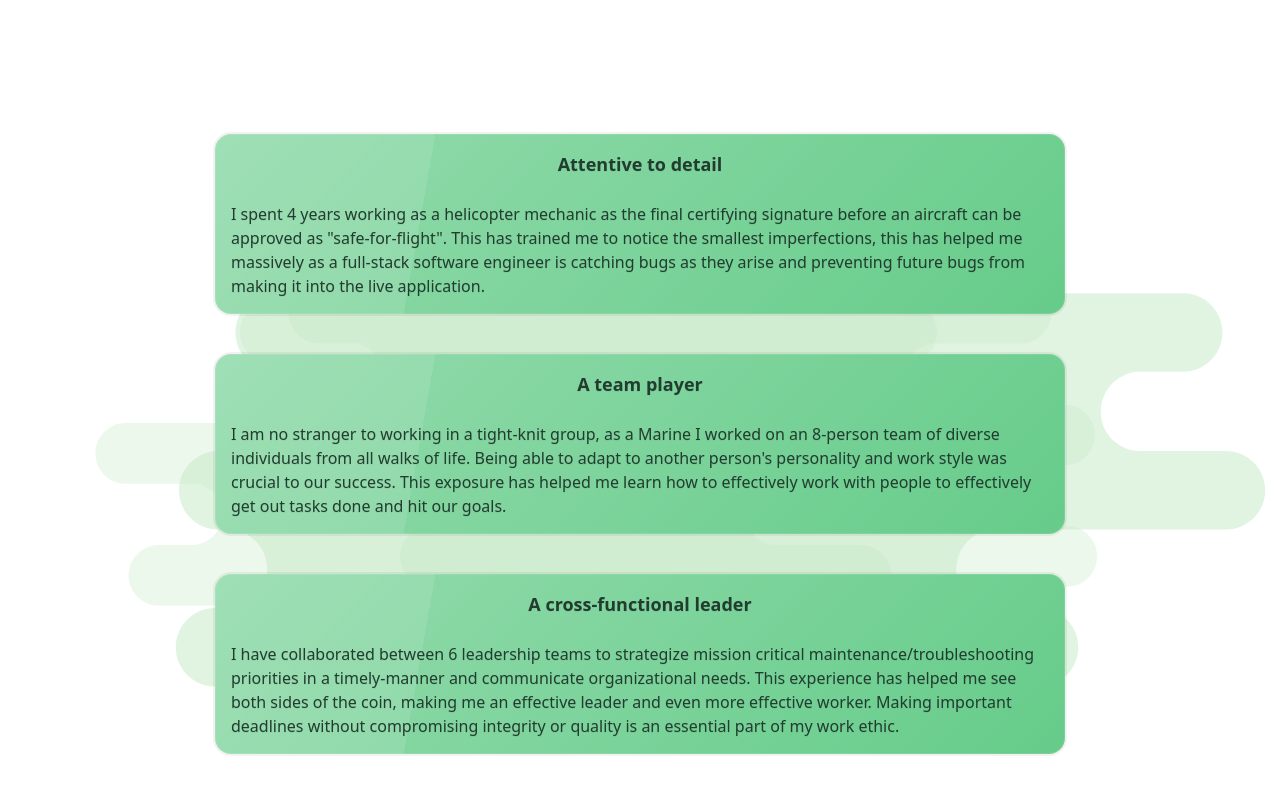
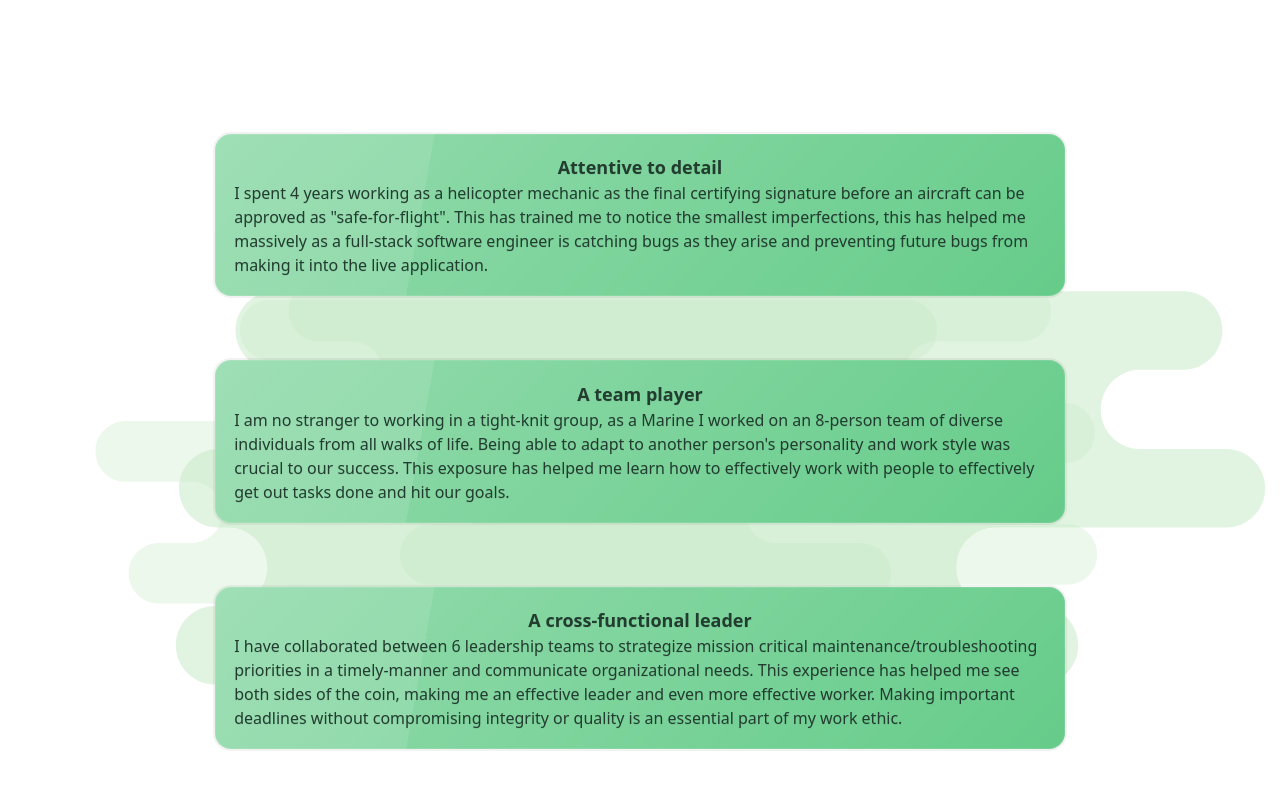
Before and after one commit to juanHunOfficial/Portfolio-Project, a React (Vite) app: page /Portfolio-Project/about in a window 1280 px wide. Shown: the part 2640-3440 px from the top of the page. Built offline with nearby package versions, Linux system fonts and the light colour scheme.

Commit message:
Refactor AboutPage, add IAmCard components with props

```diff
--- /dev/null
+++ b/src/components/IAmCard.jsx
@@ -0,0 +1,18 @@
+import Reveal from "./Reveal"
+import PropTypes from 'prop-types'
+
+export default function IAmCard({title, description}){
+  return (
+    <Reveal>
+      <div className='card bg-primary glass p-[1.2em] w-[850px] mt-16'>
+        <h2 className='text-lg text-primary-content card-title self-center'> {title} </h2>
+        <p> {description} </p>
+        </div>
+    </Reveal>
+  )
+}
+
+IAmCard.propTypes = {
+  title : PropTypes.string.isRequired,
+  description : PropTypes.string.isRequired
+};
--- a/src/pages/AboutPage.jsx
+++ b/src/pages/AboutPage.jsx
@@ -3,8 +3,45 @@ import animationData from '../assets/animations/dev-with-background-animation.js
 import bubbleAnimationData from '../assets/animations/bubble-animation.json'
 import Reveal from '../components/Reveal'
 import TechStackCard from '../components/TechStackCard'
+import IAmCard from '../components/IAmCard'
 
 export default function AboutPage(){
+
+  const IAmStatements = {
+    statementOne : {
+      title : 'Attentive to detail',
+      description :
+        `I spent 4 years working as a helicopter mechanic as the
+        final certifying signature before an aircraft can be approved
+        as "safe-for-flight". This has trained me to notice the
+        smallest imperfections, this has helped me massively as a
+        full-stack software engineer is catching bugs as they arise
+        and preventing future bugs from making it into the live
+        application. `
+    },
+    statementTwo : {
+      title : 'A team player',
+      description :
+        `I am no stranger to working in a tight-knit group,
+        as a Marine I worked on an 8-person team of diverse
+        individuals from all walks of life. Being able to
+        adapt to another person's personality and work style
+        was crucial to our success. This exposure has helped
+        me learn how to effectively work with people to
+        effectively get out tasks done and hit our goals.`
+    },
+    statementThree : {
+      title : 'A cross-functional leader',
+      description :
+        `I have collaborated between 6 leadership teams to
+        strategize mission critical maintenance/troubleshooting
+        priorities in a timely-manner and communicate organizational
+        needs. This experience has helped me see both sides of the
+        coin, making me an effective leader and even more effective worker.
+        Making important deadlines without compromising integrity or quality
+        is an essential part of my work ethic. `
+    },
+  }
 
   return(
     <>
@@ -15,58 +52,34 @@ export default function AboutPage(){
           <h1 className='text-6xl '>About Me</h1>
         </div>
       </Reveal>
+
       {/* Tech stack experience section */}
+
       <Reveal>
         <h1 className='text-6xl mt-32 divider divider-secondary' >My Skills</h1>
       </Reveal>
-      {/* Tech stack container */}
       <TechStackCard />
+
       {/* I am statements */}
+
       <Reveal>
         <h1 className='text-6xl divider divider-secondary mt-32 z-10'>I AM</h1>
       </Reveal>
       <Reveal>
         <div className='flex flex-col items-center text-primary-content justify-center py-32'>
         <Lottie className='absolute' animationData={bubbleAnimationData} />
-        <div className='card bg-primary glass p-4 w-[850px] mt-16'>
-          <h2 className='text-lg text-primary-content card-title self-center'>Attentive to detail</h2>
-          <br/>
-          <p>
-            I spent 4 years working as a helicopter mechanic as the
-            final certifying signature before an aircraft can be approved
-            as "safe-for-flight". This has trained me to notice the
-            smallest imperfections, this has helped me massively as a
-            full-stack software engineer is catching bugs as they arise
-            and preventing future bugs from making it into the live
-            application.
-          </p>
-        </div>
-        <div className='card bg-primary glass p-4 w-[850px] mt-10'>
-          <h2 className='text-lg text-primary-content card-title self-center'>A team player</h2>
-          <br/>
-          <p>
-            I am no stranger to working in a tight-knit group,
-            as a Marine I worked on an 8-person team of diverse
-            individuals from all walks of life. Being able to
-            adapt to another person's personality and work style
-            was crucial to our success. This exposure has helped
-            me learn how to effectively work with people to
-            effectively get out tasks done and hit our goals.
-          </p>
-        </div>
-        <div className='card bg-primary glass p-4 w-[850px] mt-10'>
-          <h2 className='text-lg text-primary-content card-title self-center'>A cross-functional leader</h2>
-          <br/>
-          <p>
-            I have collaborated between 6 leadership teams to
-            strategize mission critical maintenance/troubleshooting
-            priorities in a timely-manner and communicate organizational
-            needs. This experience has helped me see both sides of the
-            coin, making me an effective leader and even more effective worker.
-            Making important deadlines without compromising integrity or quality
-            is an essential part of my work ethic.
-          </p>
-        </div>
+        <IAmCard
+          title={IAmStatements.statementOne.title}
+          description={IAmStatements.statementOne.description}
+        />
+        <IAmCard
+          title={IAmStatements.statementTwo.title}
+          description={IAmStatements.statementTwo.description}
+        />
+        <IAmCard
+          title={IAmStatements.statementThree.title}
+          description={IAmStatements.statementThree.description}
+        />
         </div>
       </Reveal>
     </>
--- a/src/pages/WorkPage.jsx
+++ b/src/pages/WorkPage.jsx
@@ -51,10 +51,12 @@ export default function WorkPage() {
     <>
       {/* Introduction card */}
       <IntroCard />
+
       {/* Title */}
       <Reveal>
         <h1 className='text-6xl mt-[10rem] divider divider-secondary'>Full-Stack Projects</h1>
       </Reveal>
+
       {/* Projects showcase */}
       <div className='flex flex-col items-center my-[10rem] justify-center'>
         {/* Project 1 */}
```
Lines whose indentation alone changed are shown as unchanged.
